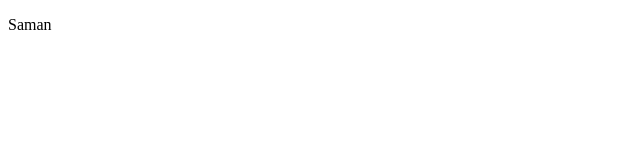
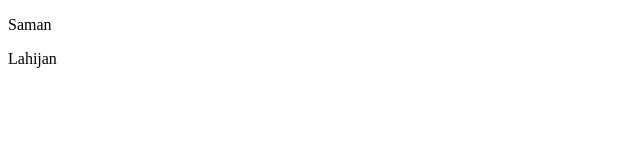
Before and after one commit to saman2lak/test, a plain HTML site: page index.html in a window 1280 px wide. Shown: the full height of the page, 0-640 px from the left. Drawn offline with Linux system fonts and the light colour scheme.

Commit message:
add lahijan to index

```diff
--- a/index.html
+++ b/index.html
@@ -7,5 +7,6 @@
   </head>
   <body>
     <p>Saman</p>
+    <p>Lahijan</p>
   </body>
 </html>
```
